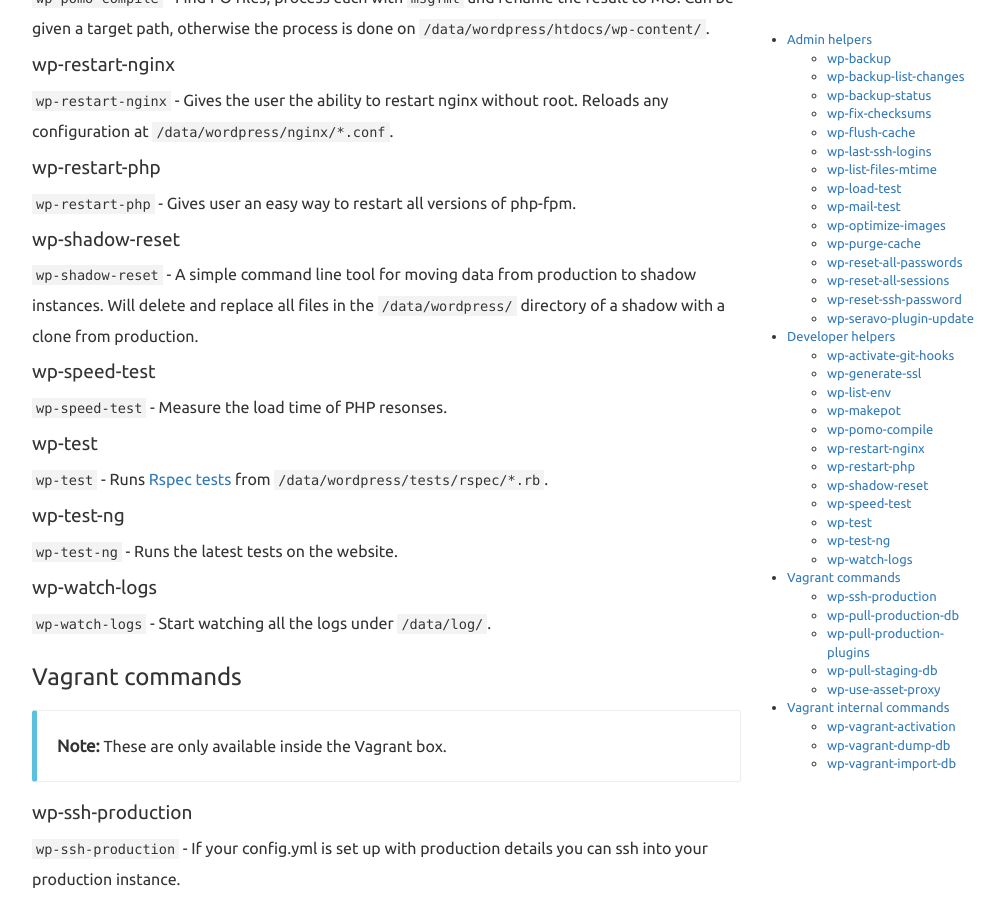
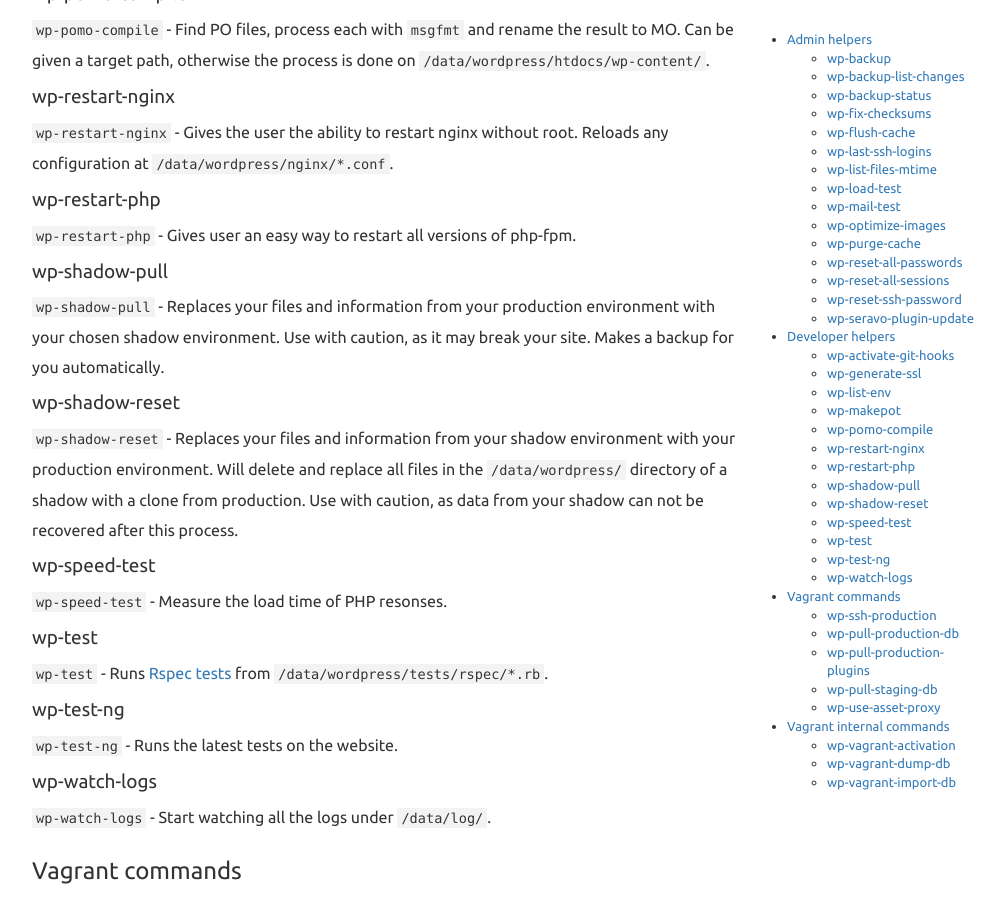
Before and after one commit to Seravo/docs, a Jekyll site: the page built from _posts/2015-10-13-available-commands.md, in a window 1280 px wide and 900 px high, scrolled down 2651 px. Shown: the whole window, without its empty margins (233-1238 px from the left). Built offline with Jekyll 4.4.1, drawn with Linux system fonts in a browser that asks for light colours; nearby versions of some CDN libraries; some of the changed text lies outside the part shown.

Commit message:
Update available commands list

````diff
--- a/_posts/2015-10-13-available-commands.md
+++ b/_posts/2015-10-13-available-commands.md
@@ -16,6 +16,7 @@ Vagrant box contains plenty of helpers for developing your site and migrating da
 Production contains most of these and also a command for purging cache.
 
 ### Admin helpers
+
 #### wp-backup
 ``` wp-backup ``` - Dumps the wordpress database and backs up the ``` /data ``` directory into ``` /data/backups/data ``` using ``` rdiff-backup ```.
 
@@ -23,7 +24,7 @@ Production contains most of these and also a command for purging cache.
 ``` wp-backup-list-changes ``` - Lists all files known by ``` rdiff-backup ``` sorted by timestamp. Use this to find out what files really changed in the system, as the file attribute mtime is not a reliable source of information. Use ```rdiff-backup --exclude /data/backups --compare-at-time now /data /data/backs/data/ ``` to find out how the current data differs from latest backup.
 
 #### wp-backup-status
-``` wp-backup-status ``` - Lists all backup increments known by ``` rdiff-backup ``` sorted by timestamp. Use this to find out how many backup increments are available for your site.
+``` wp-backup-status ``` - Lists all backup increments known by ``` rdiff-backup ``` sorted by timestamp. Use this to find out what kind of backups you are able to restore. This is an alias of ``` rdiff-backup --list-increment-sizes /data/backups/data ```.
 
 #### wp-fix-checksums
 ``` wp-fix-checksums ``` - Automates fixing typical situations where ``` wp core verify-checksums ``` returns an error. Does not attempt to fix any warnings returned.
@@ -86,8 +87,11 @@ Production contains most of these and also a command for purging cache.
 #### wp-restart-php
 ``` wp-restart-php ``` - Gives user an easy way to restart all versions of php-fpm.
 
+#### wp-shadow-pull
+``` wp-shadow-pull ``` - Replaces your files and information from your production environment with your chosen shadow environment. Use with caution, as it may break your site. Makes a backup for you automatically.
+
 #### wp-shadow-reset
-``` wp-shadow-reset ``` - A simple command line tool for moving data from production to shadow instances. Will delete and replace all files in the ```/data/wordpress/``` directory of a shadow with a clone from production.
+``` wp-shadow-reset ``` - Replaces your files and information from your shadow environment with your production environment. Will delete and replace all files in the ```/data/wordpress/``` directory of a shadow with a clone from production. Use with caution, as data from your shadow can not be recovered after this process.
 
 #### wp-speed-test
 ``` wp-speed-test ``` - Measure the load time of PHP resonses.
````
